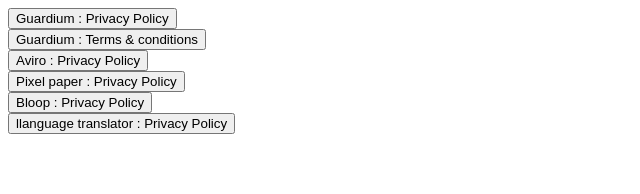
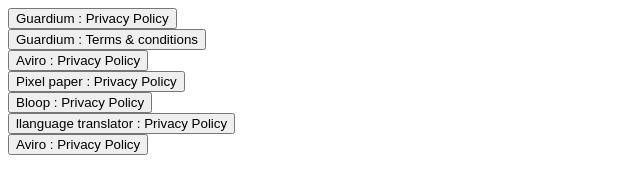
Before and after one commit to CryptPeach/Privacy-Policy, a plain HTML site: page index.html in a window 1280 px wide. Shown: the whole page, without its empty margins (0-640 px from the left). Drawn offline with Linux system fonts and the light colour scheme.

Commit message:
Update index.html

```diff
--- a/index.html
+++ b/index.html
@@ -40,6 +40,12 @@
 
      <br>
 
+         <a href="Ritel%20privacy%20policy.html">
+    <button>Aviro : Privacy Policy</button>
+    </a>
+
+     <br>
+
 
     </body>
     </html>
```
